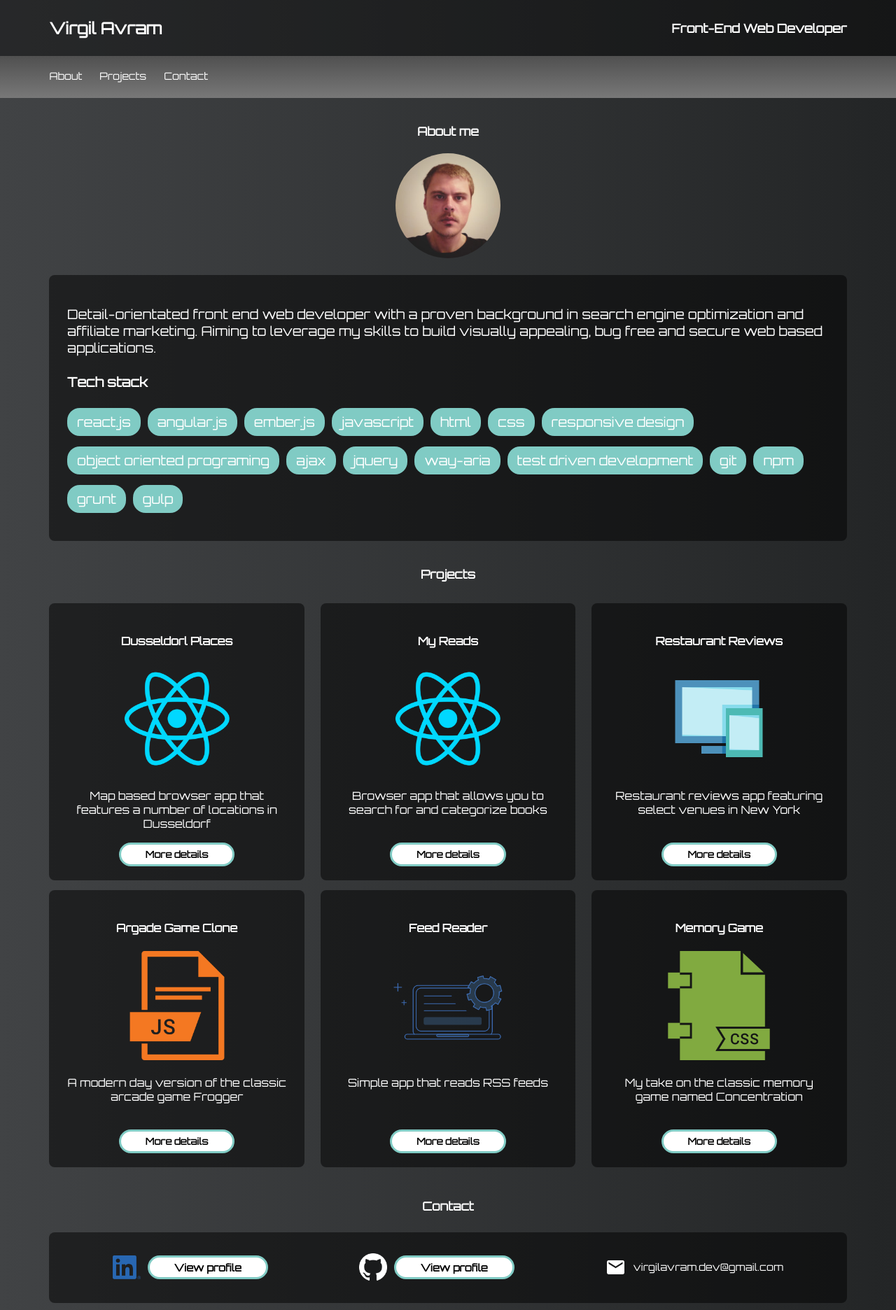
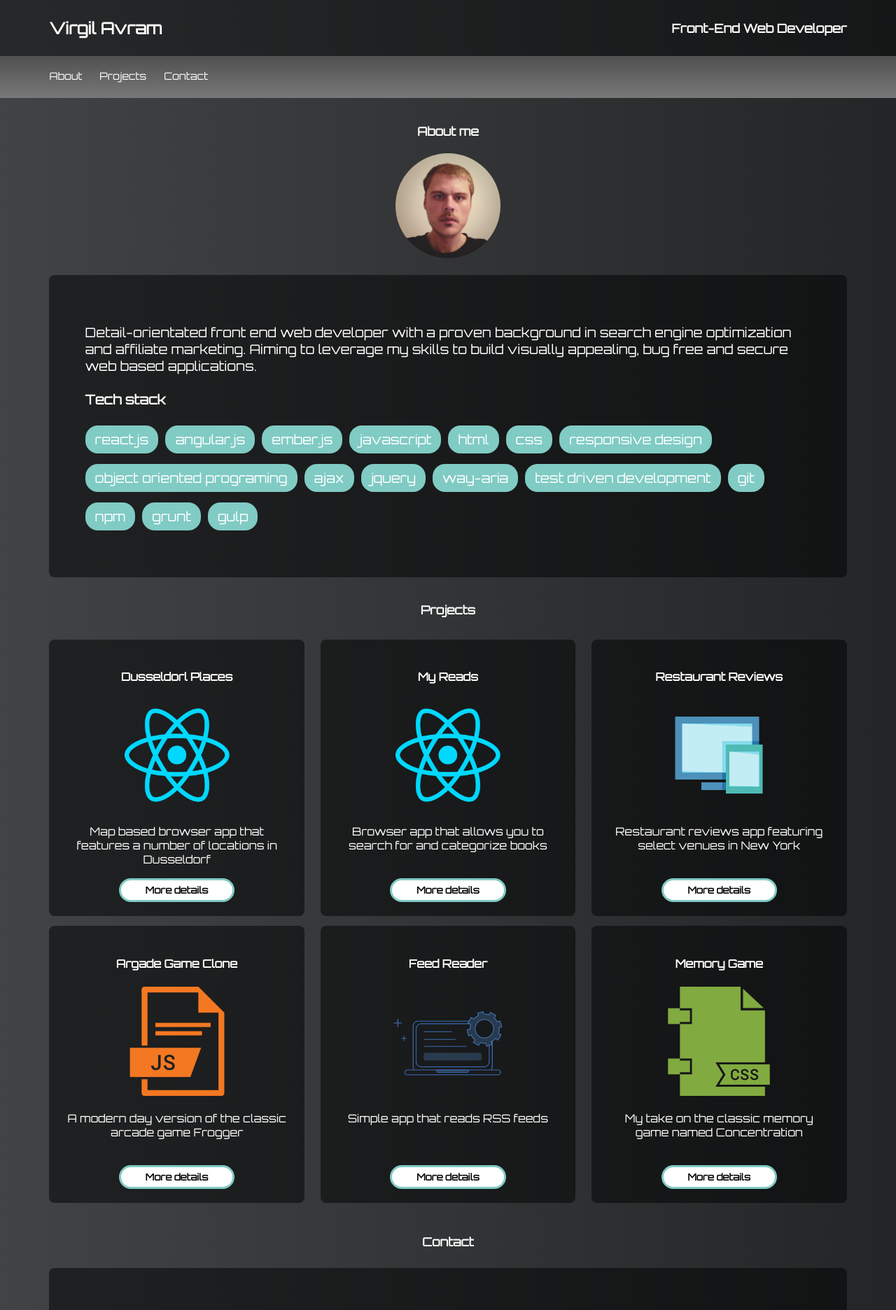
Before and after one commit to virgilseo/portfolio, a React (Create React App) app: page / in a window 1280 px wide. Shown: the top 1872 px of the page at 70% size. Built offline with nearby package versions, Linux system fonts and the light colour scheme.

Commit message:
Add new content to contact section

```diff
--- a/src/App.css
+++ b/src/App.css
@@ -84,10 +84,10 @@ img {
 }
 
 .about-container {
- padding: 2%;
+ padding: 4%;
  background-color: rgba(0, 0, 0, 0.50);
  border-radius: 8px;
- width: 85%;
+ width: 81%;
  margin-top: 20px;
  font-size: 1.1em;
 }
@@ -224,7 +224,7 @@ ul {
   border: 1px solid #80CBC4;
   margin-right: 10px;
   margin-bottom: 10px;
-  margin-top: 10px;
+  margin-top: 5px;
   padding: 4px 10px;
 }
 
@@ -250,21 +250,21 @@ ul {
 }
 
 .contact-container {
-  width: 85%;
+  width: 81%;
   background-color: rgba(0, 0, 0, 0.50);
   border-radius: 8px;
   margin-bottom: 30px;
-  padding: 2%;
+  padding: 30px 4%;
   display: flex;
   flex-wrap: wrap;
-  justify-content: center;
+  justify-content: space-between;
 }
 
 .linkedin-container, .git-container {
   display: flex;
   justify-content: center;
   align-items: center;
-  padding: 5px 0px;
+  padding: 20px 0px;
 }
 
 .logo-links {
@@ -292,6 +292,7 @@ ul {
   display: flex;
   justify-content: center;
   align-items: center;
+  padding: 20px 0px;
 }
 
 .email-text {
@@ -307,7 +308,13 @@ ul {
 
 
 .email-icon {
-  font-size: 30px;
+  font-size: 35px;
+}
+
+.contact-tag {
+  font-size: 1.8em;
+  justify-content: center;
+  border-bottom: 3px solid #80CBC4;
 }
 
 /* Footer */
--- a/src/Contact.js
+++ b/src/Contact.js
@@ -11,6 +11,7 @@ class Contact extends Component {
       <section id='contact'>
         <h3 className='contact-title'>Contact</h3>
         <div className='contact-container'>
+          <h4 className='contact-tag'>Get in touch !</h4>
           <div className='linkedin-container'>
             <img src={LinkedinLogo} alt='Linkedin-profile' className='social-logo'/>
             <a href='https://www.linkedin.com/in/virgil-avram/' className='logo-links' target="_blank" rel='noopener noreferrer'>View profile</a>
--- a/src/responsive.css
+++ b/src/responsive.css
@@ -29,7 +29,7 @@
   }
 
   .contact-container{
-    justify-content: space-around;
+    justify-content: space-between;
   }
 }
 
@@ -124,7 +124,7 @@
    }
 
    .contact-container {
-     width: 66%;
+     width: 62%;
    }
 
    .project-links {
```
